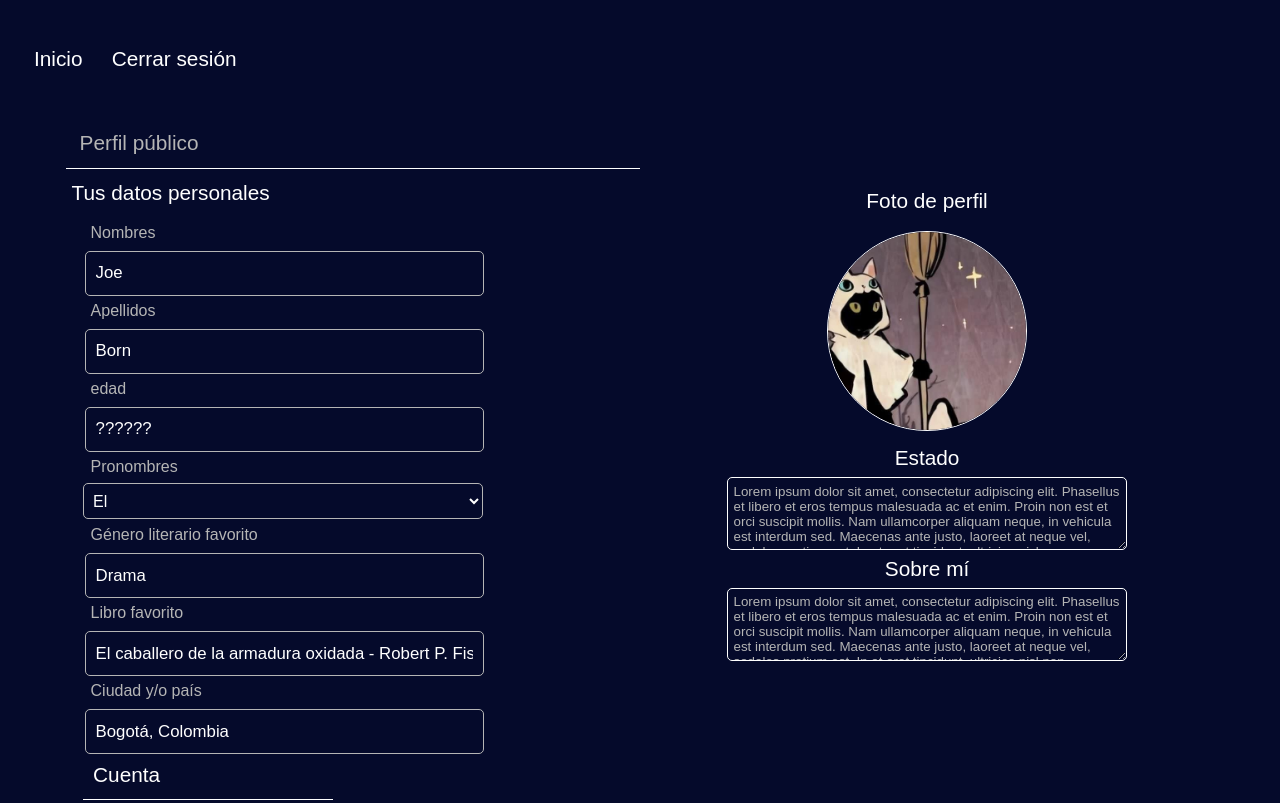
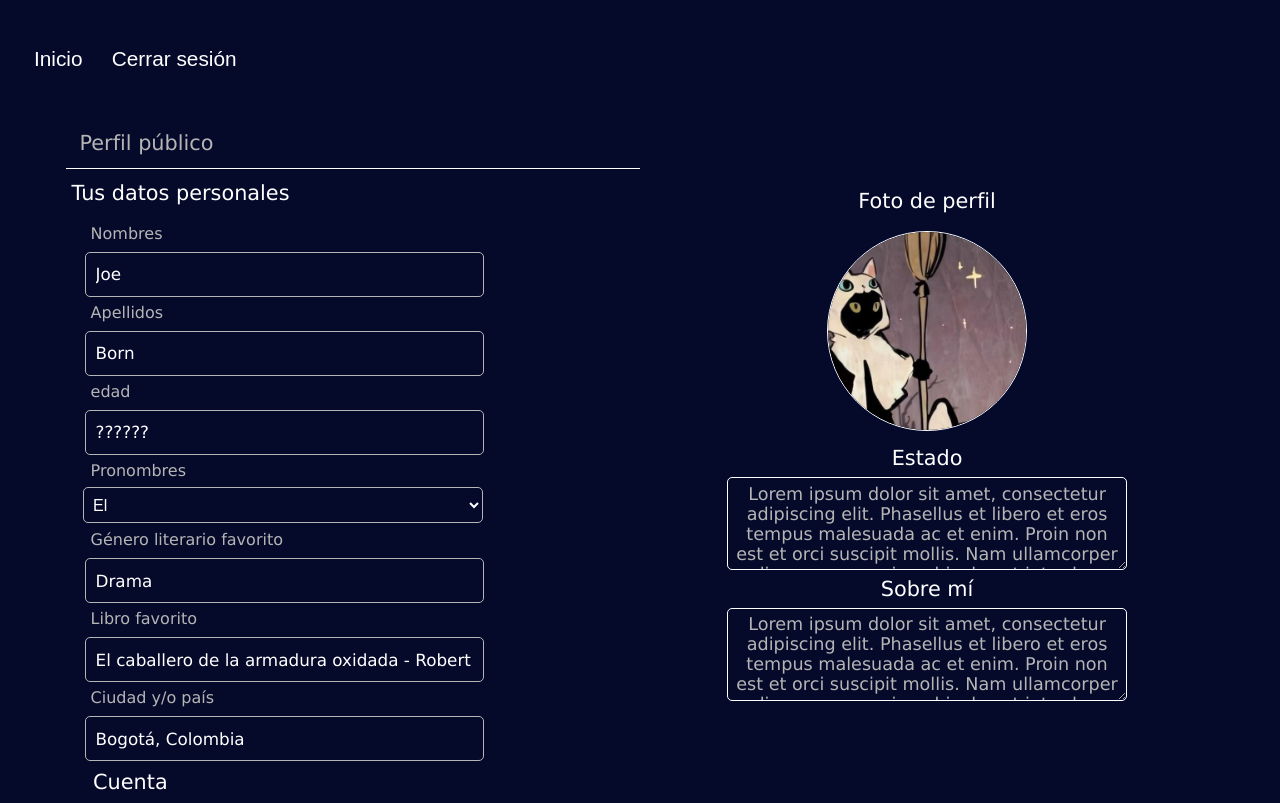
Before and after one commit to FatFrogDev/FatFrogDev.github.io, a plain HTML site: page View/perfil.html in a window 1280 px wide. Shown: the top 803 px of the page. Drawn offline with Linux system fonts and the light colour scheme.

Commit message:
fonts changed

```diff
--- a/Assets/css/Syles.css
+++ b/Assets/css/Syles.css
@@ -17,6 +17,7 @@ body
 }
 p
 {
+    font-family: 'Lucida Sans';
     padding: 0%;
     margin: 1%;
     color:#b5b5b5;
@@ -170,7 +171,7 @@ button
 }
 .ProfileInfo input[type=text], input[type=email]
 {
-    font-family: 'arial';
+    font-family: 'Lucida Sans';
     font-size: 105%;
     width: 80%;
     height: 100%;
@@ -183,6 +184,7 @@ button
 }
 .ProfileInfo label
 {
+    font-family: 'Lucida Sans';
     font-size: 100%;
     display:grid;
     width: 50%;
@@ -248,6 +250,9 @@ button
     max-width: 100%;
     max-height: 150px;
     padding: 1%;
+    font-family: 'Lucida Sans';
+    font-size: 110%;
+    text-align: center;
     color:#b5b5b5;
     border: 1px solid #ffffff;
     background-color: transparent;
```
